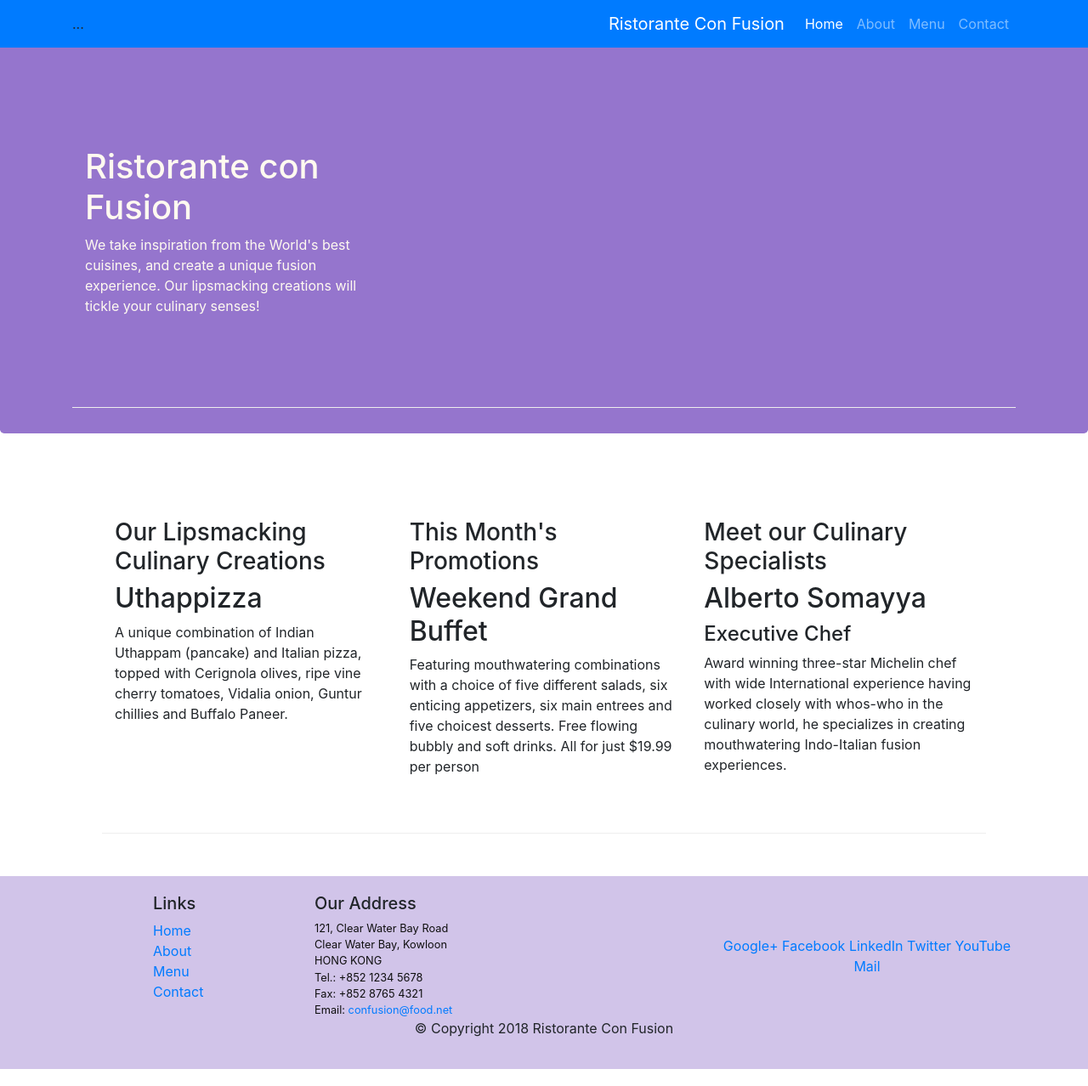
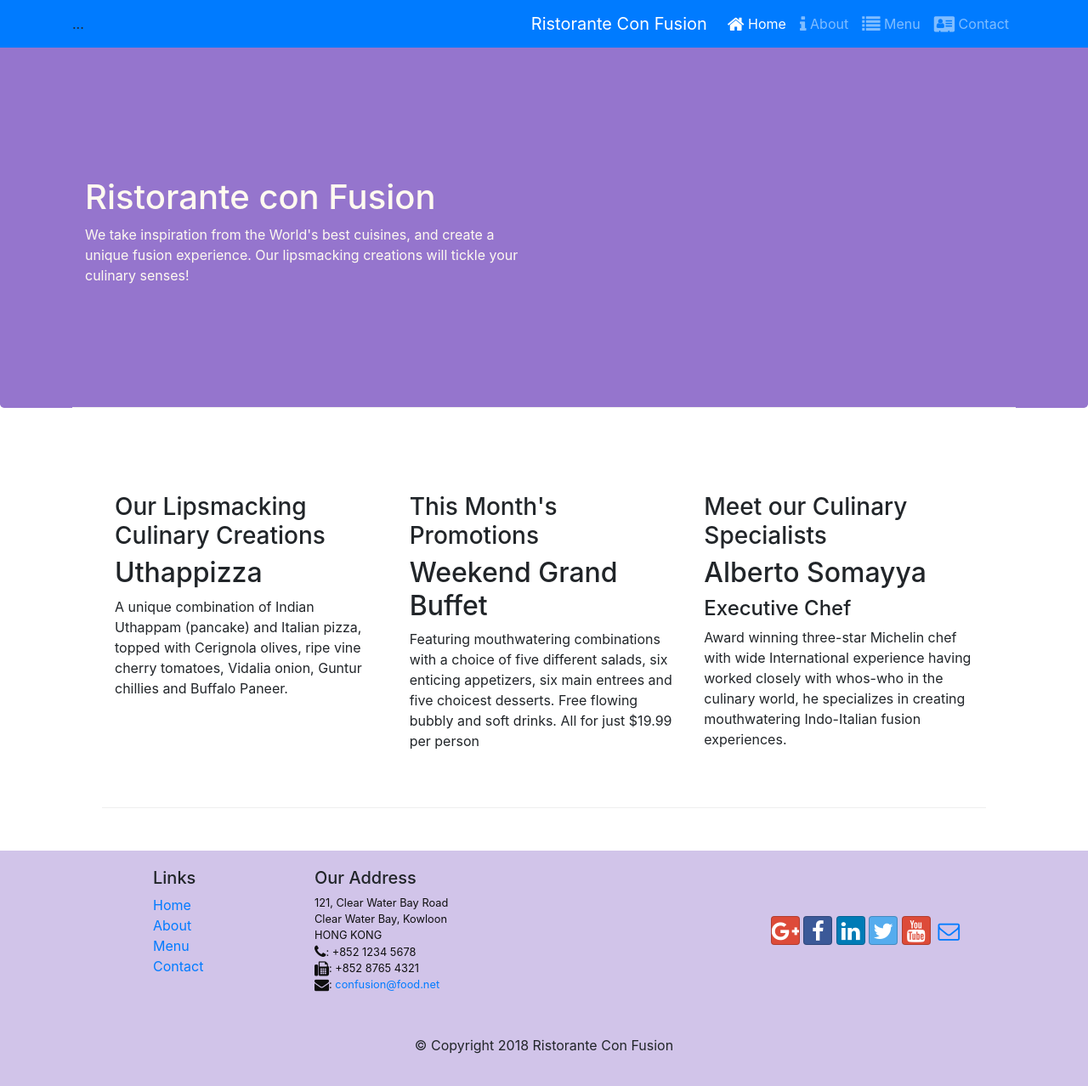
Before and after one commit to phuccoder/ReatcJS, a website: page index.html in a window 1280 px wide. Shown: the whole page at 85% size. Drawn offline with nearby package versions, Linux system fonts and the light colour scheme.

Commit message:
Icon Fonts

```diff
--- a/CSS/styles.css
+++ b/CSS/styles.css
@@ -16,7 +16,7 @@
   padding: 20px 0px 20px 0px;
 }
 .jumbotron {
-  padding: 30px;
+  padding: 30px 0px 0px 0px;
   margin: 0px auto;
   background: #9575cd;
   color: floralwhite;
@@ -36,7 +36,7 @@ body {
 .navbar-dark {
   background-color: #6e3edf;
 }
-/*
-.container2 {
-  padding: 50px;
-} */
+
+.row.justify-content-center {
+  margin-top: 50px;
+}
--- a/aboutus.html
+++ b/aboutus.html
@@ -1,4 +1,104 @@
-<ol class="col-12 breadcrumb">
-  <li class="breadcrumb-item"><a href="./index.html">Home</a></li>
-  <li class="breadcrumb-item active">About Us</li>
-</ol>
+<!DOCTYPE html>
+<html lang="en">
+  <head>
+    <meta charset="UTF-8" />
+    <meta name="viewport" content="width=device-width, initial-scale=1.0" />
+    <link
+      rel="stylesheet"
+      href="node_modules/font-awesome/css/font-awesome.min.css"
+    />
+    <link
+      rel="stylesheet"
+      href="node_modules/bootstrap-social/bootstrap-social.css"
+    />
+  </head>
+  <body>
+    <ol class="col-12 breadcrumb">
+      <li class="nav-item">
+        <a class="nav-link" href="./index.html"
+          ><span class="fa fa-home fa-lg"></span> Home</a
+        >
+      </li>
+      <li class="nav-item active">
+        <a class="nav-link" href="#"
+          ><span class="fa fa-info fa-lg"></span> About</a
+        >
+      </li>
+      <li class="nav-item">
+        <a class="nav-link" href="#"
+          ><span class="fa fa-list fa-lg"></span> Menu</a
+        >
+      </li>
+      <li class="nav-item">
+        <a class="nav-link" href="#"
+          ><span class="fa fa-address-card fa-lg"></span> Contact</a
+        >
+      </li>
+    </ol>
+
+    <footer class="footer">
+      <div class="container">
+        <div class="row">
+          <div class="col-4 offset-1 col-sm-2">
+            <h5>Links</h5>
+            <ul class="list-unstyled">
+              <li><a href="#">Home</a></li>
+              <li><a href="#">About</a></li>
+              <li><a href="#">Menu</a></li>
+              <li><a href="#">Contact</a></li>
+            </ul>
+          </div>
+          <div class="col-7 col-sm-5">
+            <h5>Our Address</h5>
+            <address>
+              121, Clear Water Bay Road<br />
+              Clear Water Bay, Kowloon<br />
+              HONG KONG<br />
+              <i class="fa fa-phone fa-lg"></i>: +852 1234 5678<br />
+              <i class="fa fa-fax fa-lg"></i>: +852 8765 4321<br />
+              <i class="fa fa-envelope fa-lg"></i>:
+              <a href="mailto:confusion@food.net">confusion@food.net</a>
+            </address>
+          </div>
+          <div class="col-12 col-sm-4 align-self-center">
+            <div class="text-center social">
+              <a
+                class="btn btn-social-icon btn-google"
+                href="http://google.com/+"
+                ><i class="fa fa-google-plus"></i
+              ></a>
+              <a
+                class="btn btn-social-icon btn-facebook"
+                href="http://www.facebook.com/profile.php?id="
+                ><i class="fa fa-facebook"></i
+              ></a>
+              <a
+                class="btn btn-social-icon btn-linkedin"
+                href="http://www.linkedin.com/in/"
+                ><i class="fa fa-linkedin"></i
+              ></a>
+              <a
+                class="btn btn-social-icon btn-twitter"
+                href="http://twitter.com/"
+                ><i class="fa fa-twitter"></i
+              ></a>
+              <a
+                class="btn btn-social-icon btn-google"
+                href="http://youtube.com/"
+                ><i class="fa fa-youtube"></i
+              ></a>
+              <a class="btn btn-social-icon" href="mailto:"
+                ><i class="fa fa-envelope-o"></i
+              ></a>
+            </div>
+          </div>
+        </div>
+        <div class="row justify-content-center">
+          <div class="col-auto">
+            <p>© Copyright 2018 Ristorante Con Fusion</p>
+          </div>
+        </div>
+      </div>
+    </footer>
+  </body>
+</html>
--- a/index.html
+++ b/index.html
@@ -48,16 +48,7 @@
         </button>
         <a class="navbar-brand" href="#">Ristorante Con Fusion</a>
         <ul class="navbar-nav mr-auto">
-          <li class="nav-item active"><a class="nav-link" href="#">Home</a></li>
-          <li class="nav-item">
-            <a class="nav-link" href="./aboutus.html">About</a>
-          </li>
-          <li class="nav-item"><a class="nav-link" href="#">Menu</a></li>
-          <li class="nav-item"><a class="nav-link" href="#">Contact</a></li>
-        </ul>
-      </div>
-    </nav>
-    <!-- <li class="nav-item active">
+          <li class="nav-item active">
             <a class="nav-link" href="#"
               ><span class="fa fa-home fa-lg"></span> Home</a
             >
@@ -76,12 +67,15 @@
             <a class="nav-link" href="#"
               ><span class="fa fa-address-card fa-lg"></span> Contact</a
             >
-    </li> -->
+          </li>
+        </ul>
+      </div>
+    </nav>
 
     <header class="jumbotron">
       <div class="container">
         <div class="row row-content align-items-center">
-          <div class="col-12 col-sm-12 col-lg-4">
+          <div class="col-12 col-sm-6">
             <h1>Ristorante con Fusion</h1>
             <p>
               We take inspiration from the World's best cuisines, and create a
@@ -161,19 +155,42 @@
               121, Clear Water Bay Road<br />
               Clear Water Bay, Kowloon<br />
               HONG KONG<br />
-              Tel.: +852 1234 5678<br />
-              Fax: +852 8765 4321<br />
-              Email: <a href="mailto:confusion@food.net">confusion@food.net</a>
+              <i class="fa fa-phone fa-lg"></i>: +852 1234 5678<br />
+              <i class="fa fa-fax fa-lg"></i>: +852 8765 4321<br />
+              <i class="fa fa-envelope fa-lg"></i>:
+              <a href="mailto:confusion@food.net">confusion@food.net</a>
             </address>
           </div>
           <div class="col-12 col-sm-4 align-self-center">
             <div class="text-center social">
-              <a href="http://google.com/+">Google+</a>
-              <a href="http://www.facebook.com/profile.php?id=">Facebook</a>
-              <a href="http://www.linkedin.com/in/">LinkedIn</a>
-              <a href="http://twitter.com/">Twitter</a>
-              <a href="http://youtube.com/">YouTube</a>
-              <a href="mailto:">Mail</a>
+              <a
+                class="btn btn-social-icon btn-google"
+                href="http://google.com/+"
+                ><i class="fa fa-google-plus"></i
+              ></a>
+              <a
+                class="btn btn-social-icon btn-facebook"
+                href="http://www.facebook.com/profile.php?id="
+                ><i class="fa fa-facebook"></i
+              ></a>
+              <a
+                class="btn btn-social-icon btn-linkedin"
+                href="http://www.linkedin.com/in/"
+                ><i class="fa fa-linkedin"></i
+              ></a>
+              <a
+                class="btn btn-social-icon btn-twitter"
+                href="http://twitter.com/"
+                ><i class="fa fa-twitter"></i
+              ></a>
+              <a
+                class="btn btn-social-icon btn-google"
+                href="http://youtube.com/"
+                ><i class="fa fa-youtube"></i
+              ></a>
+              <a class="btn btn-social-icon" href="mailto:"
+                ><i class="fa fa-envelope-o"></i
+              ></a>
             </div>
           </div>
         </div>
```
Lines whose indentation alone changed are shown as unchanged.
